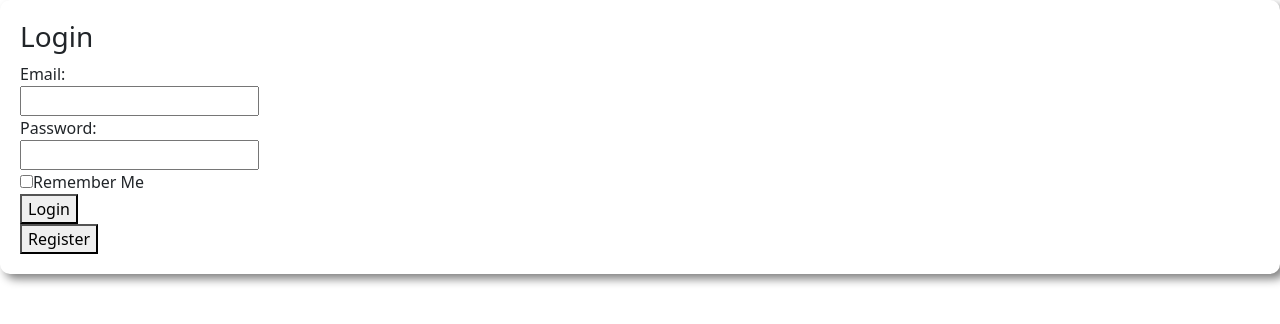
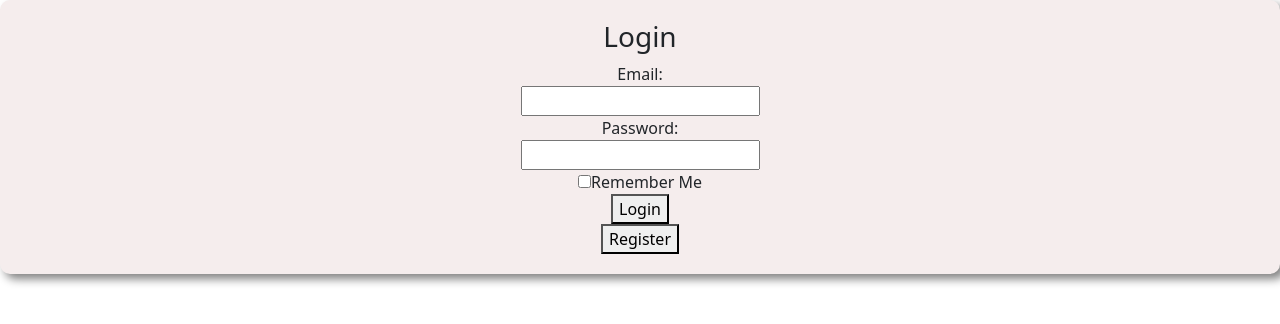
Before and after one commit to kaicottrell/Urava, a React (Vite) app in the folder Urava.client/: page /login in a window 1280 px wide. Shown: the top 324 px of the page. Built offline with nearby package versions, Linux system fonts and the light colour scheme.

Commit message:
styling the login

```diff
--- a/Urava.client/src/Pages/Identity/Login.tsx
+++ b/Urava.client/src/Pages/Identity/Login.tsx
@@ -70,7 +70,7 @@ function Login() {
     };
 
     return (
-        <div className="containerbox">
+        <div className="containerbox text-center bg-primary">
             <h3>Login</h3>
             <form onSubmit={handleSubmit}>
                 <div>
```
